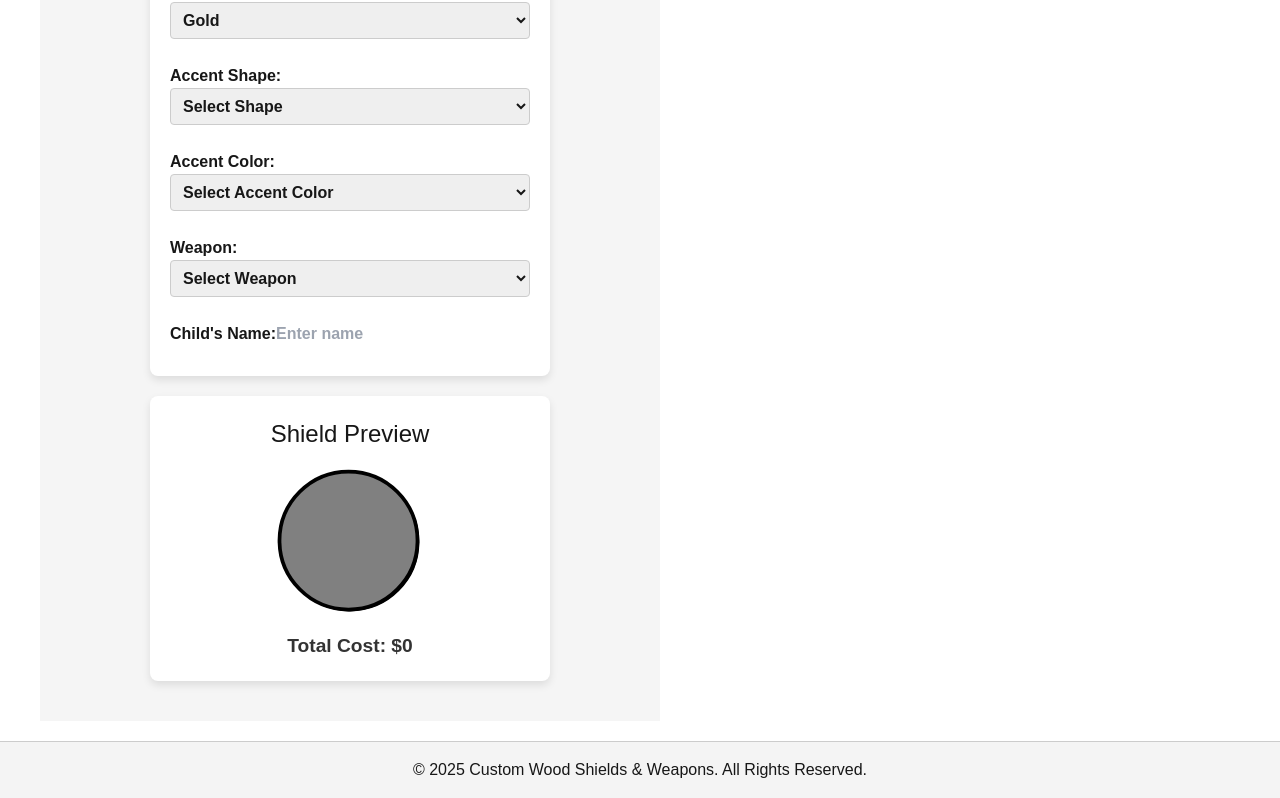
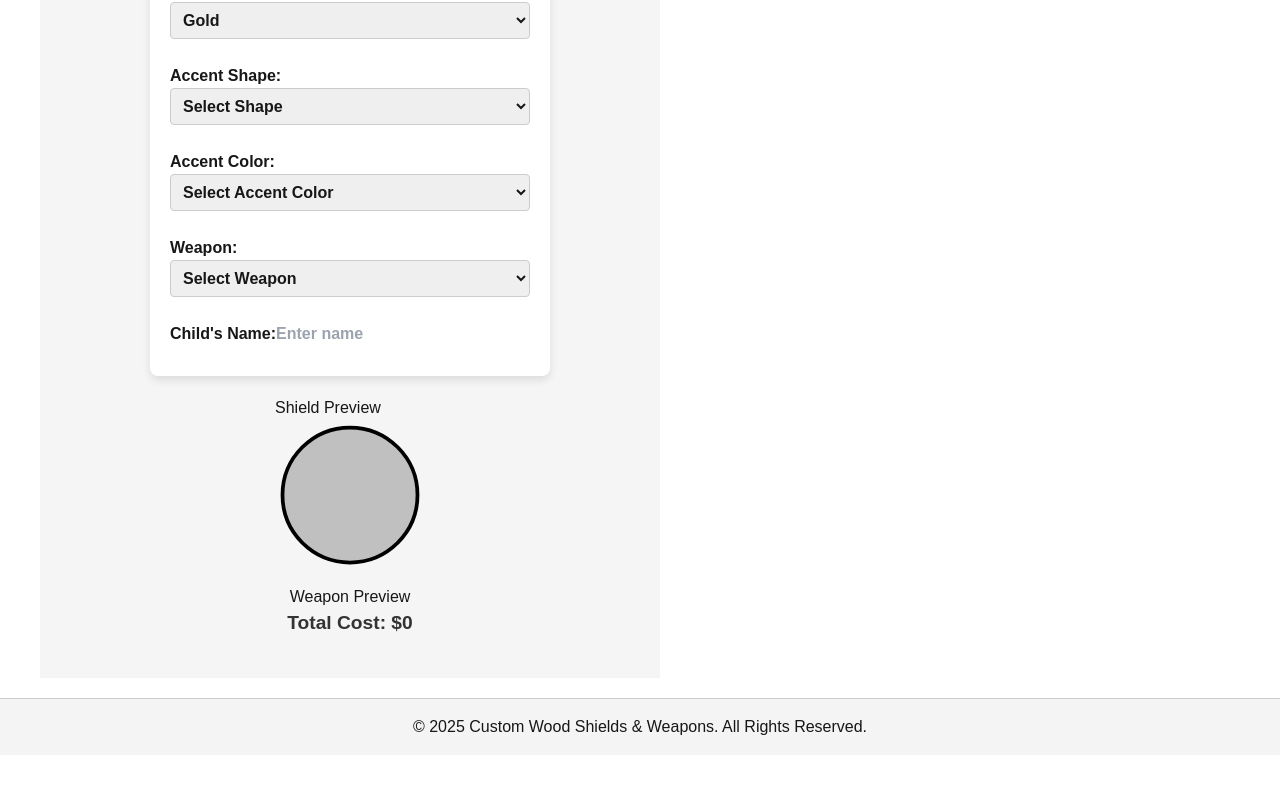
Before and after one commit to tbraeck/custom-viking-shields, a Next.js app: page / in a window 1280 px wide. Shown: the part 982-1780 px from the top of the page. After the commit the page ends 1737 px from the top, so only its background shows below. Built offline with nearby package versions, Linux system fonts and the light colour scheme.

Commit message:
changing the interaction of the form and the images.

```diff
--- a/app/components/OrderForm.js
+++ b/app/components/OrderForm.js
@@ -141,9 +141,7 @@ function OrderForm() {
           </label>
         </form>
       </div>
-
-      {/* Shield Preview and Tally */}
-      <div className="preview-container">
+      <div className="shield-preview">
   <h2>Shield Preview</h2>
   <svg
     width={shieldSizes[formData.shieldSize] || 150}
@@ -151,115 +149,101 @@ function OrderForm() {
     viewBox="0 0 200 200"
   >
     {/* Shield Base */}
-  <circle
-    cx="100"
-    cy="100"
-    r="90"
-    fill={formData.color || 'silver'}
-    stroke="black"
-    strokeWidth="5"
-  />
-  <circle
-    cx="98"
-    cy="98"
-    r="92"
-    fill={formData.color || 'gray'}
-    stroke="black"
-    strokeWidth="5"
-  />
+    <circle cx="100" cy="100" r="90" fill={formData.color || 'silver'} stroke="black" strokeWidth="5" />
 
     {/* Accent Shape */}
     {formData.accent_shape && (
       <>
-      {formData.accent_shape === 'cross' && (
-        <rect
-          x="90"
-          y="50"
-          width="20"
-          height="100"
-          fill={formData.accent_color || 'gold'}
+        {formData.accent_shape === "cross" && (
+          <>
+            <rect x="95" y="40" width="10" height="120" fill={formData.accent_color || "black"} />
+            <rect x="40" y="95" width="120" height="10" fill={formData.accent_color || "black"} />
+          </>
+        )}
+        {formData.accent_shape === "Spiral" && (
+          <path
+            d="M100,100 C130,70 170,70 130,100 C100,130 70,170 100,130"
+            fill="none"
+            stroke={formData.accent_color || "black"}
+            strokeWidth="10"
           />
         )}
-      {formData.accent_shape === 'Spiral' && (
+        {formData.accent_shape === "Rings" && (
+          <>
+            <circle cx="100" cy="100" r="40" fill="none" stroke={formData.accent_color || "black"} strokeWidth="10" />
+            <circle cx="100" cy="100" r="20" fill="none" stroke={formData.accent_color || "black"} strokeWidth="10" />
+          </>
+        )}
+        {formData.accent_shape === "Diagonal Pie" && (
           <path
-          d="M100,100 m-20,0 a20,20 0 1,1 40,0 a20,20 0 1,1 -40,0"
-          stroke={formData.accent_color || 'gold'}
-          strokeWidth="4"
-          fill="none"
+            d="M100,100 L200,100 A100,100 0 0,0 100,0 Z"
+            fill={formData.accent_color || "black"}
           />
         )}
-      {formData.accent_shape === 'Rings' && (
+        {formData.accent_shape === "Six Pie Pieces" && (
           <>
-          <circle
-            cx="100"
-            cy="100"
-            r="30"
-            stroke={formData.accent_color || 'gold'}
-            strokeWidth="4"
-            fill="none"
-          />
-          <circle
-            cx="100"
-            cy="100"
-            r="50"
-            stroke={formData.accent_color || 'gold'}
-            strokeWidth="4"
-            fill="none"
-          />
-        </>
-      )}
-      {formData.accent_shape === 'Diagonal Pie' && (
+            {[0, 60, 120, 180, 240, 300].map((angle) => (
               <path
-          d="M100,100 L100,10 A90,90 0 0,1 190,100 Z"
-          fill={formData.accent_color || 'gold'}
-        />
-      )}
-      {formData.accent_shape === 'Six Pie Pieces' && (
-        <>
-          {[...Array(6)].map((_, i) => (
-            <path
-              key={i}
-              d={`M100,100 L${100 + 90 * Math.cos((Math.PI / 3) * i)},${100 + 90 * Math.sin((Math.PI / 3) * i)} A90,90 0 0,1 ${100 + 90 * Math.cos((Math.PI / 3) * (i + 1))},${100 + 90 * Math.sin((Math.PI / 3) * (i + 1))} Z`}
-              fill={i % 2 === 0 ? (formData.accent_color || 'gold') : 'none'}
+                key={angle}
+                d={`M100,100 L${100 + 90 * Math.cos((angle * Math.PI) / 180)},${100 + 90 * Math.sin((angle * Math.PI) / 180)} A90,90 0 0,1 100,100`}
+                fill={formData.accent_color || "black"}
               />
             ))}
           </>
-      )}
-      {formData.accent_shape === 'Custom Viking Rune' && (
-        <text
-          x="100"
-          y="110"
-          textAnchor="middle"
-          fontSize="30"
-          fill={formData.accent_color || 'gold'}
-        >
-          ᛉ
-        </text>
         )}
       </>
     )}
 
     {/* Shield Symbol */}
     {formData.shieldSymbol && (
-    <text
-      x="100"
-      y="110"
-      textAnchor="middle"
-      fontSize="20"
-      fill={formData.accent_color || 'white'}
-    >
+      <text x="100" y="110" textAnchor="middle" fontSize="20" fill={formData.symbolColor || 'white'}>
         {formData.shieldSymbol}
       </text>
     )}
   </svg>
+</div>
 
+
+
+
+  <div className="weapon-preview">
+    <h2>Weapon Preview</h2>
+    {formData.weapon && (
+      <svg width="150" height="150" viewBox="0 0 200 200">
+        {formData.weapon === "Sword" && (
+          <>
+            <rect x="90" y="30" width="20" height="100" fill="gray" />
+            <rect x="80" y="120" width="40" height="10" fill="gold" />
+          </>
+        )}
+        {formData.weapon === "Battle_Axe" && (
+          <>
+            <rect x="95" y="30" width="10" height="100" fill="brown" />
+            <circle cx="100" cy="30" r="25" fill="silver" />
+          </>
+        )}
+        {formData.weapon === "Gotthard_Axe" && (
+          <>
+            <rect x="95" y="30" width="10" height="100" fill="brown" />
+            <path d="M100,30 Q120,60 100,90" stroke="silver" strokeWidth="10" fill="none" />
+          </>
+        )}
+        {formData.weapon === "Dagger" && (
+          <>
+            <rect x="95" y="50" width="10" height="50" fill="gray" />
+            <rect x="85" y="95" width="30" height="10" fill="gold" />
+          </>
+        )}
+      </svg>
+    )}
+  </div>
 
   {/* Tally */}
   <div className="tally">
     <h3>Total Cost: ${tally}</h3>
   </div>
 </div>
-    </div>
+
   );
 }
 
```
Lines whose indentation alone changed are shown as unchanged.
